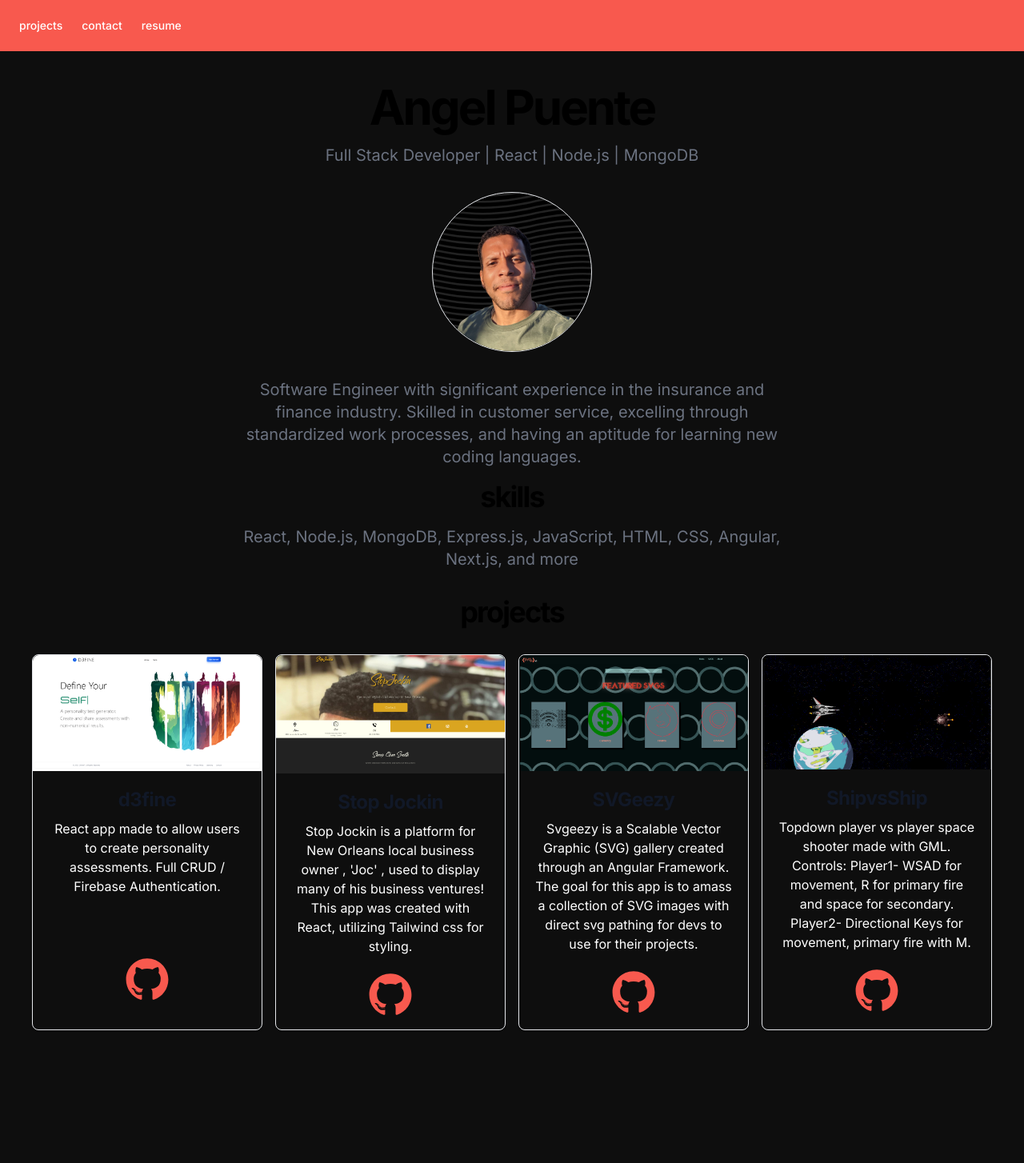
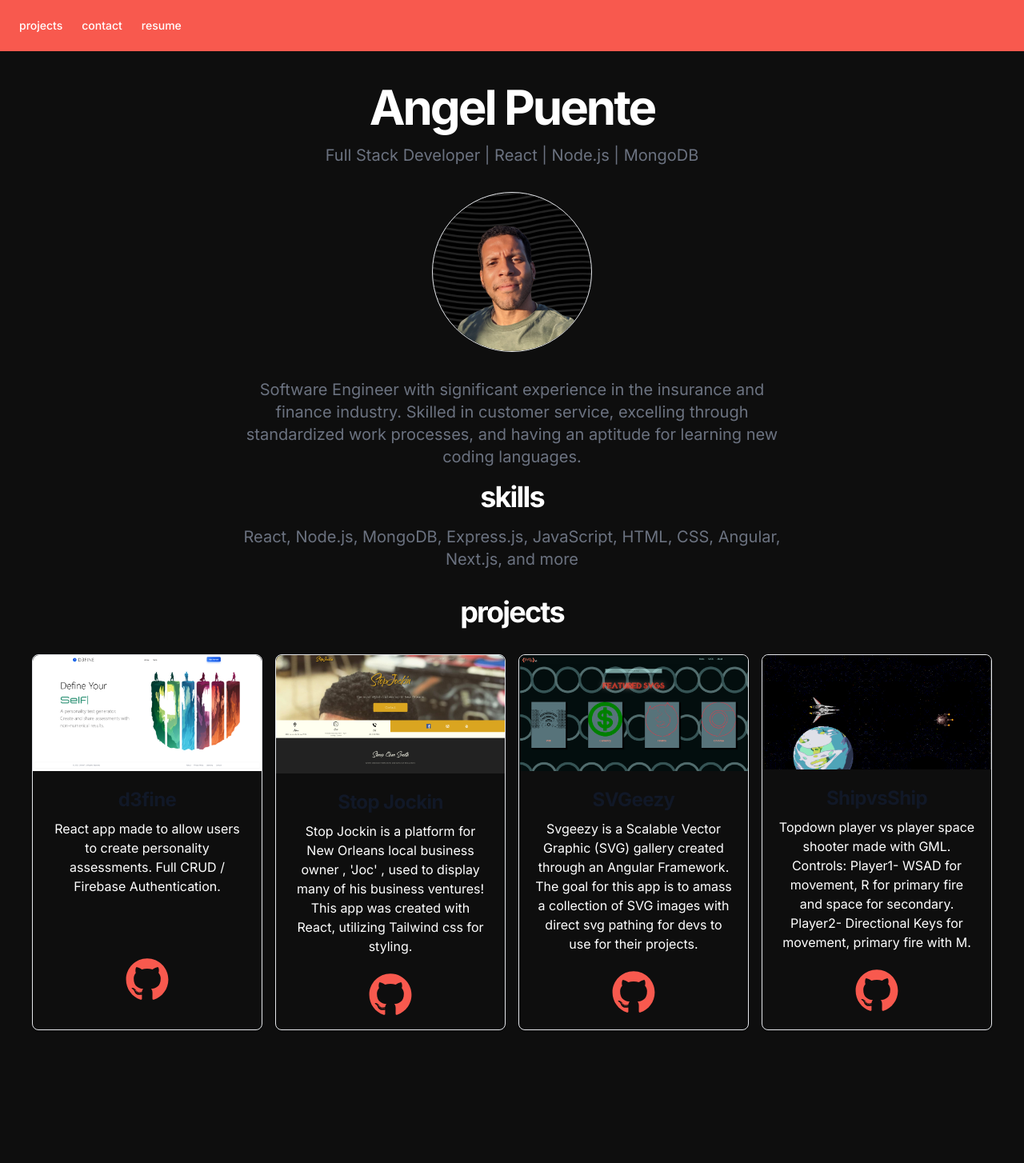
Before and after one commit to tetonkaa/me, a Next.js app: page / in a window 1280 px wide. Shown: the top 1454 px of the page at 80% size. Built offline with nearby package versions, Linux system fonts and the light colour scheme; no server answers.

Commit message:
correct header color

```diff
--- a/src/app/page.js
+++ b/src/app/page.js
@@ -61,7 +61,7 @@ export default function Home() {
       </header>
       <main className="flex min-h-[calc(100vh_-_theme(spacing.16))] secondaryBG flex-1 flex-col gap-4 p-4 md:gap-8 md:p-10">
         <section className="flex flex-col items-center space-y-4 text-center">
-          <h1 className="text-3xl font-bold tracking-tighter sm:text-4xl md:text-5xl lg:text-6xl/none">
+          <h1 className="text-3xl font-bold tracking-tighter sm:text-4xl md:text-5xl lg:text-6xl/none text-white">
             Angel Puente
           </h1>
           <p className="mx-auto max-w-[700px] text-gray-500 md:text-xl dark:text-gray-400">
@@ -90,7 +90,7 @@ export default function Home() {
             standardized work processes, and having an aptitude for learning new
             coding languages.
           </p>
-          <h2 className="text-2xl font-bold tracking-tighter sm:text-3xl md:text-4xl">
+          <h2 className="text-2xl font-bold tracking-tighter sm:text-3xl md:text-4xl text-white">
             skills
           </h2>
           <p className="mx-auto max-w-[700px] text-gray-500 md:text-xl dark:text-gray-400">
@@ -102,7 +102,7 @@ export default function Home() {
           className="flex flex-col items-center space-y-4 text-center"
           id="projects"
         >
-          <h2 className="text-2xl font-bold tracking-tighter sm:text-3xl md:text-4xl">
+          <h2 className="text-2xl font-bold tracking-tighter sm:text-3xl md:text-4xl text-white">
             projects
           </h2>
           <hr></hr>
--- a/src/components/tools/email.js
+++ b/src/components/tools/email.js
@@ -19,7 +19,6 @@ const Contact = (props) => {
     email: "",
     name: "",
     message: "",
-    budget: "",
     loading: false,
     show: false,
     alertmessage: "",
@@ -33,7 +32,7 @@ const Contact = (props) => {
       from_name: formData.email,
       user_name: formData.name,
       to_name: contactConfig.USER_EMAIL,
-      message: formData.message + " $" + formData.budget,
+      message: formData.message,
     };
 
     emailjs
@@ -77,7 +76,7 @@ const Contact = (props) => {
       name="section4"
     >
       <div className="container mx-auto  px-4 md:px-6">
-        <h2 className="text-3xl font-bold tracking-tighter text-center mb-8">
+        <h2 className="text-3xl font-bold tracking-tighter text-center mb-8 text-white">
           contact me
         </h2>
         <form
@@ -87,6 +86,7 @@ const Contact = (props) => {
           <Input
             placeholder="Your Name"
             required
+            style={{ color: "black" }}
             name="name"
             type="text"
             value={formData.name}
```
